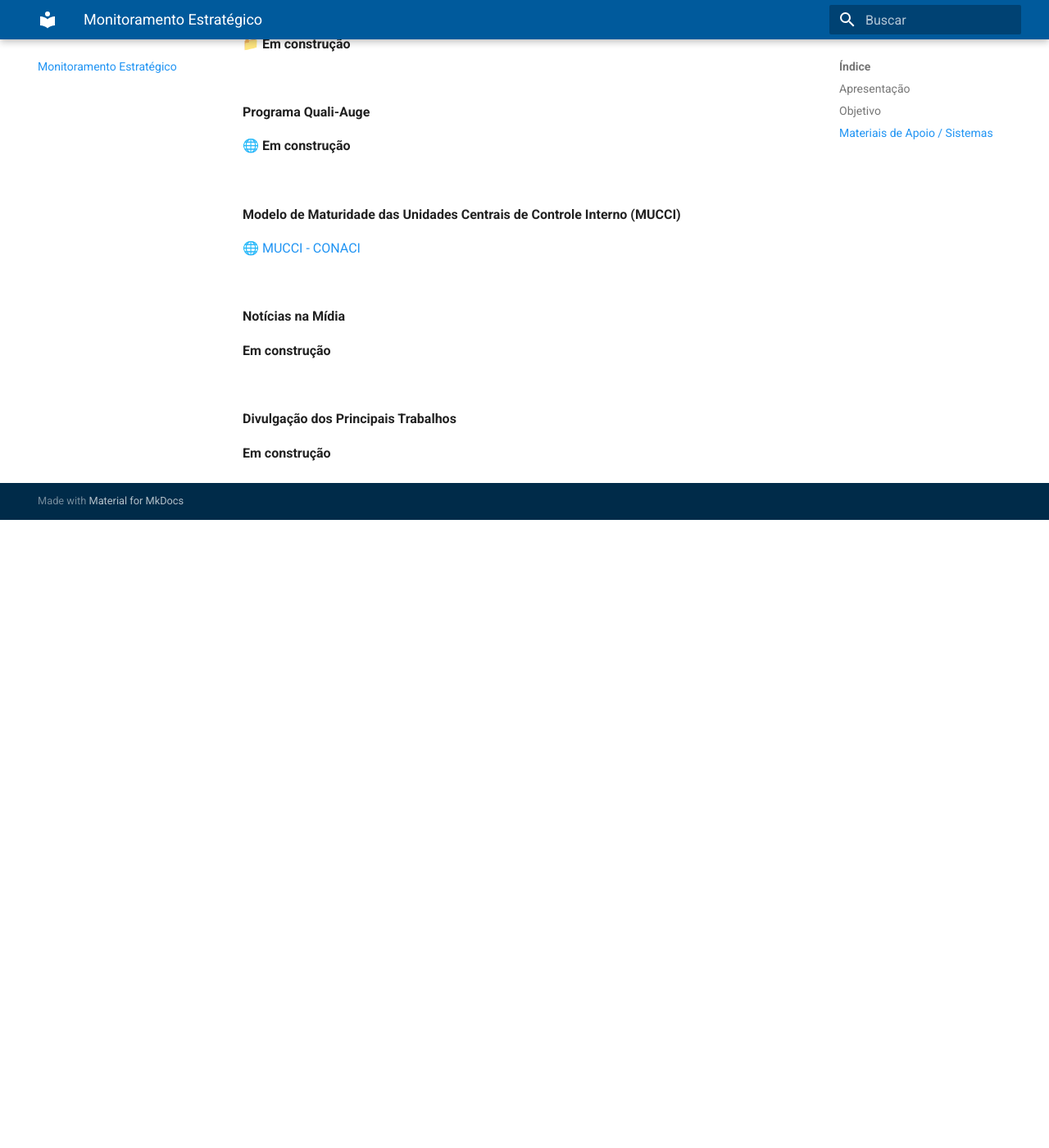
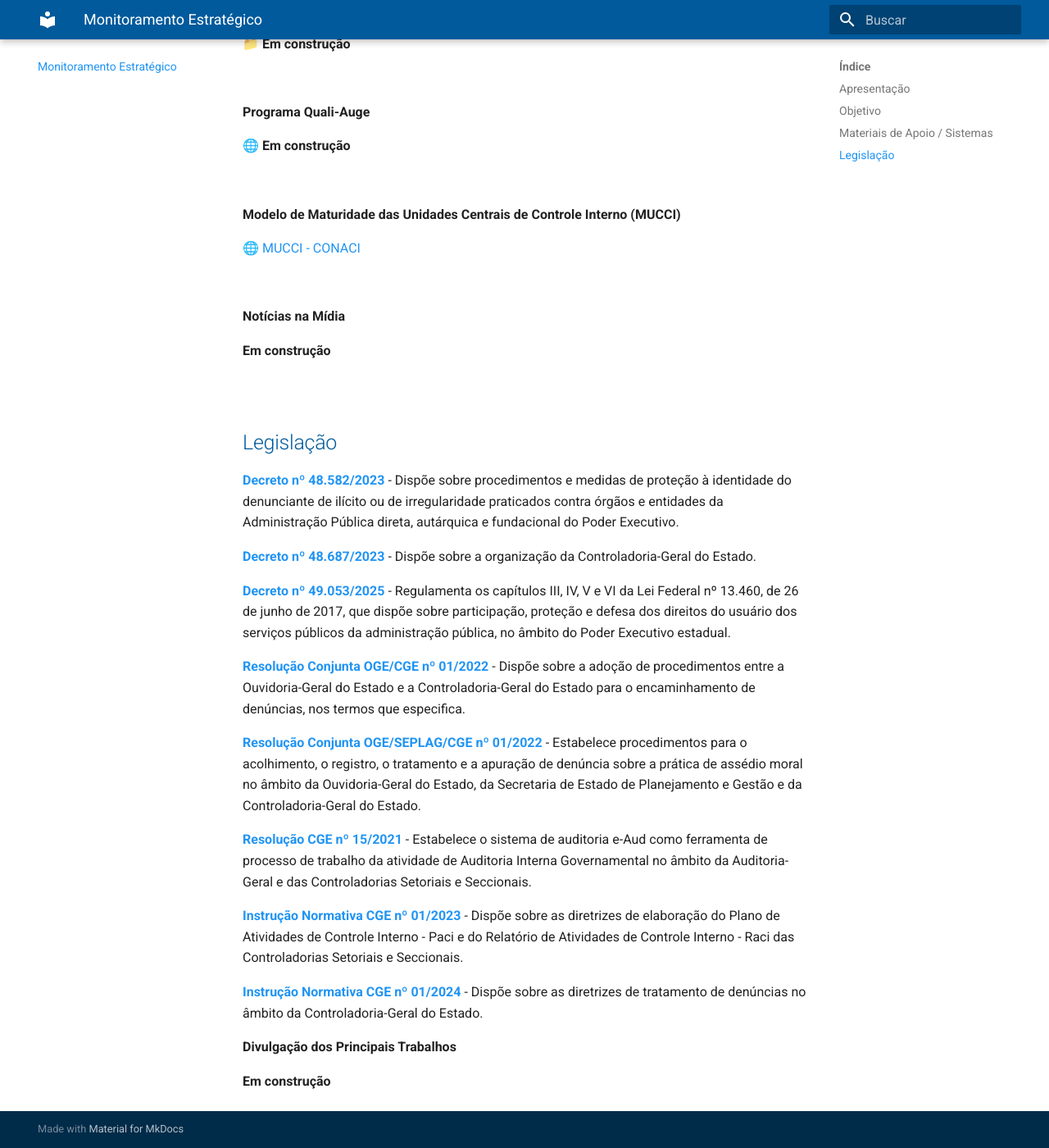
Before and after one commit to CGEMG-AHCS/guia-monitoramento-estrategico, an MkDocs documentation site: the page built from docs/monitoramento/metodologia.md, in a window 1280 px wide and 1400 px high, scrolled down 2718 px. Shown: the whole window at 82% size. Built offline with MkDocs 1.6.1 and Material for MkDocs 9.7.7, drawn with Linux system fonts in a browser that asks for light colours; before the commit the page ends 3352 px from its top, so only the background shows below that.

Commit message:
Add legislation section with relevant decrees and resolutions

```diff
--- a/docs/monitoramento/metodologia.md
+++ b/docs/monitoramento/metodologia.md
@@ -126,6 +126,25 @@
 
 <br>
 
+## Legislação
+
+**[Decreto nº 48.582/2023](https://www.almg.gov.br/legislacao-mineira/DEC/48582/2023/)** - Dispõe sobre procedimentos e medidas de proteção à identidade do denunciante de ilícito ou de irregularidade praticados contra órgãos e entidades da Administração Pública direta, autárquica e fundacional do Poder Executivo.
+
+**[Decreto nº 48.687/2023](https://www.almg.gov.br/legislacao-mineira/DEC/48687/2023/)** - Dispõe sobre a organização da Controladoria-Geral do Estado.
+
+**[Decreto nº 49.053/2025](https://www.almg.gov.br/legislacao-mineira/DEC/49053/2025/)** - Regulamenta os capítulos III, IV, V e VI da Lei Federal nº 13.460, de 26 de junho de 2017, que dispõe sobre participação, proteção e defesa dos direitos do usuário dos serviços públicos da administração pública, no âmbito do Poder Executivo estadual.
+
+**[Resolução Conjunta OGE/CGE nº 01/2022](https://www.pesquisalegislativa.mg.gov.br/LegislacaoCompleta.aspx?cod=198898&marc=)** - Dispõe sobre a adoção de procedimentos entre a Ouvidoria-Geral do Estado e a Controladoria-Geral do Estado para o encaminhamento de denúncias, nos termos que especifica.
+
+**[Resolução Conjunta OGE/SEPLAG/CGE nº 01/2022](https://www.pesquisalegislativa.mg.gov.br/LegislacaoCompleta.aspx?cod=199642&marc=)** - Estabelece procedimentos para o acolhimento, o registro, o tratamento e a apuração de denúncia sobre a prática de assédio moral no âmbito da Ouvidoria-Geral do Estado, da Secretaria de Estado de Planejamento e Gestão e da Controladoria-Geral do Estado.
+
+**[Resolução CGE nº 15/2021](https://www.pesquisalegislativa.mg.gov.br/LegislacaoCompleta.aspx?cod=195373&marc=)** - Estabelece o sistema de auditoria e-Aud como ferramenta de processo de trabalho da atividade de Auditoria Interna Governamental no âmbito da Auditoria-Geral e das Controladorias Setoriais e Seccionais.
+
+**[Instrução Normativa CGE nº 01/2023](https://www.pesquisalegislativa.mg.gov.br/LegislacaoCompleta.aspx?cod=207385&marc=)** - Dispõe sobre as diretrizes de elaboração do Plano de Atividades de Controle Interno - Paci e do Relatório de Atividades de Controle Interno - Raci das Controladorias Setoriais e Seccionais.
+
+**[Instrução Normativa CGE nº 01/2024](https://www.pesquisalegislativa.mg.gov.br/LegislacaoCompleta.aspx?cod=210582&marc=)** - Dispõe sobre as diretrizes de tratamento de denúncias no âmbito da Controladoria-Geral do Estado.
+
+
 **Divulgação dos Principais Trabalhos**
 
 **Em construção**
```
